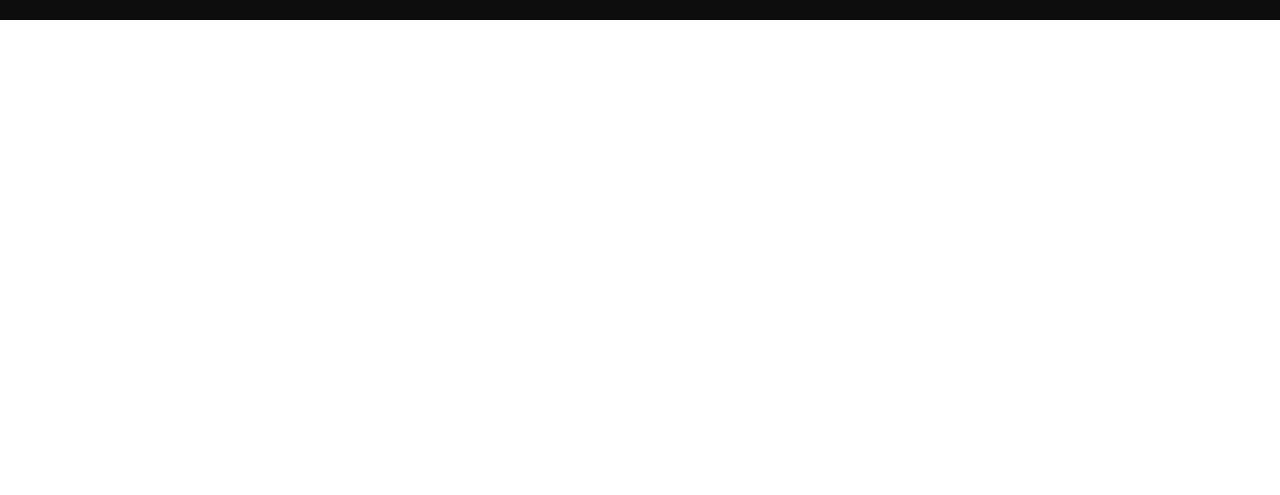
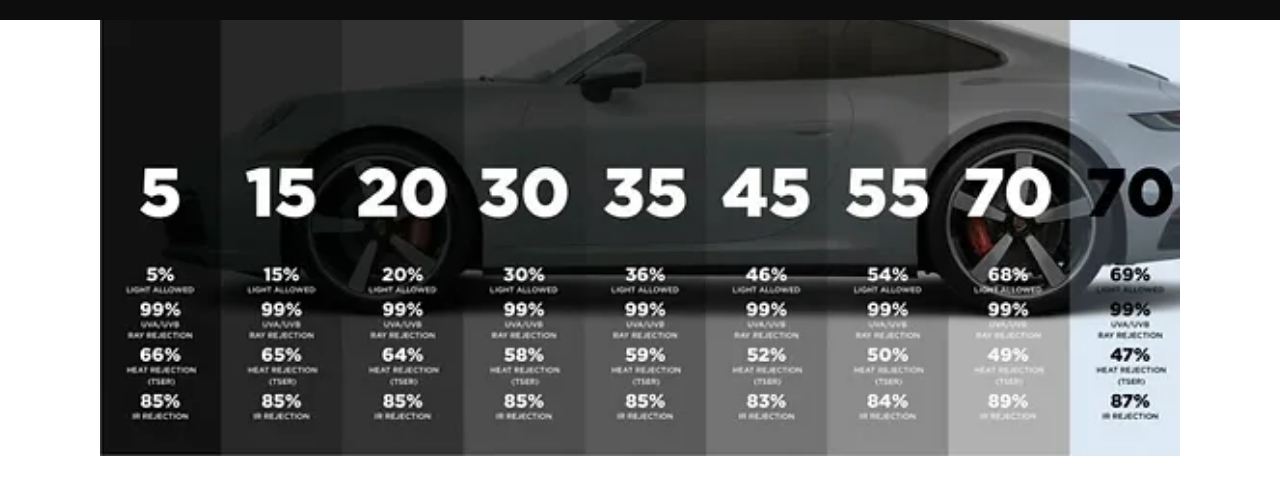
Before and after one commit to fheezy/BlackOutTint, a plain HTML site: page index.html in a window 1280 px wide. Shown: the part 119-614 px from the top of the page. Drawn offline with nearby package versions, Linux system fonts and the light colour scheme; a web font is replaced by a local one.

Commit message:
added a body picture that shows the differetn shades of tint

```diff
--- a/index.html
+++ b/index.html
@@ -24,9 +24,18 @@
             <li><a href="#services">Services</a></li>
             <li><a href="#number">817-946-1247</a></li>
             <li><a href="#customers">Customers</a></li>
-
         </ul>
     </header>
+    <!--Home-->
+    <section class="home" id="homne">
+        <div class="home-text">
+            <h1>Get Your Tint Today ! <br>Call for your personal qoute</h1>
+            <p>DFW go-to automotive tint shop, we are mobile to your needs.</p>
+        </div>
+        <div class="home-img">
+            <img src="shade.png" alt="">
+        </div>
+    </section>
 
 
 
--- a/style.css
+++ b/style.css
@@ -16,6 +16,9 @@
     --second-color: #edeae3;
     --text-color: #1b1b1b;
     --bg-color: #fff;
+}
+section {
+    padding: 50px 100px;
 }
 img {
     width: 100%;
@@ -76,3 +79,8 @@ header{
     cursor: pointer;
     display:none;
 }
+.home{
+    width: 100%;
+    min-height: 100vh;
+    background: ;
+}
```
Also changed, not shown: shade.png (added).
